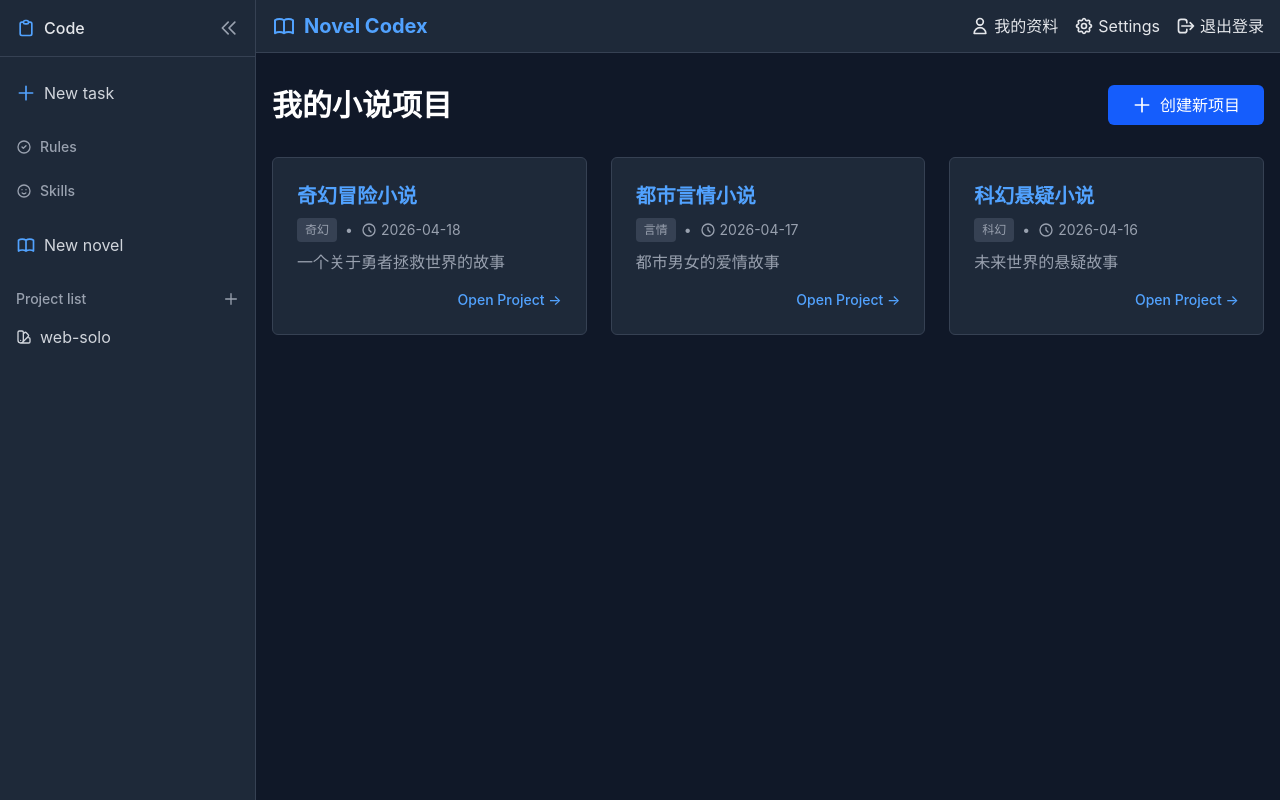
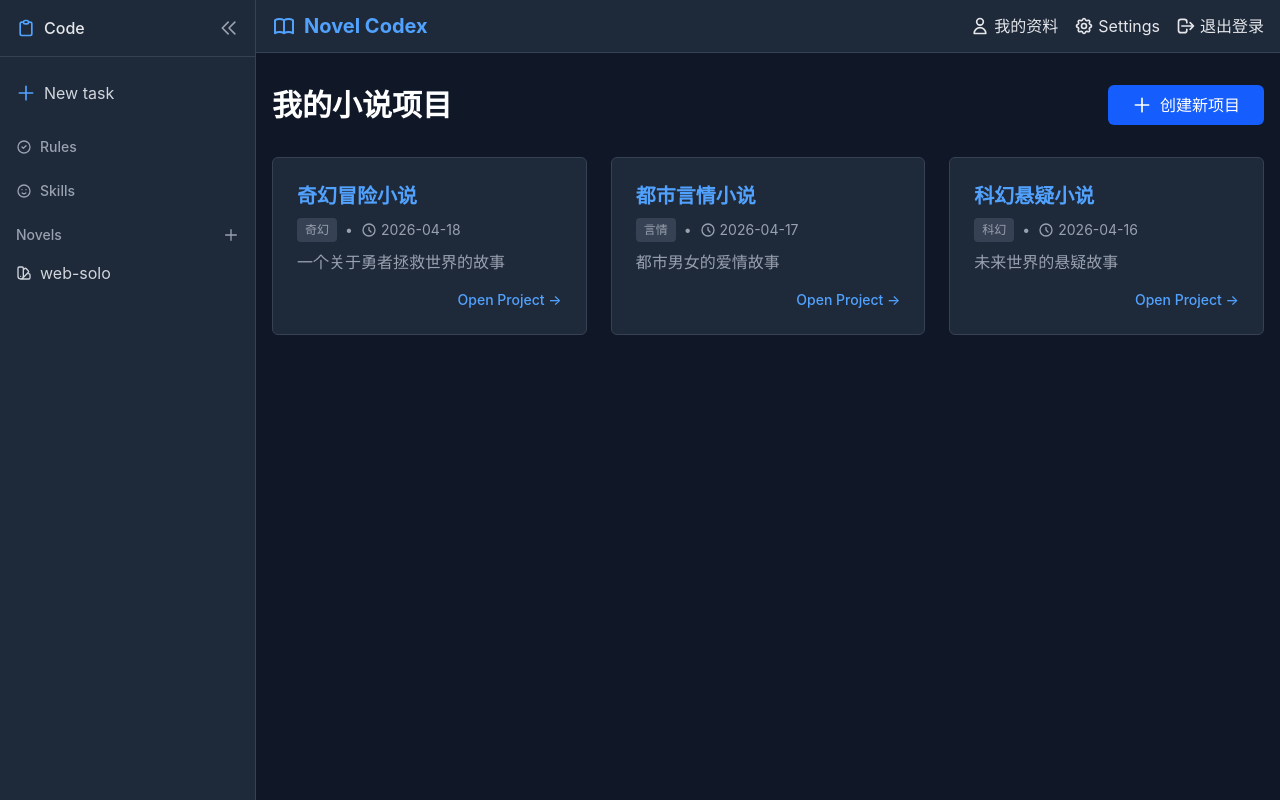
Before and after one commit to MOmo-zg/web-solo, a SvelteKit app: page / in a window 1280 px wide. Built offline with nearby package versions, Linux system fonts and the light colour scheme.

Commit message:
feat: 开发小说创作 Agent 界面
Co-authored-by: traeagent <traeagent@users.noreply.github.com>

```diff
--- a/src/routes/+layout.svelte
+++ b/src/routes/+layout.svelte
@@ -59,21 +59,11 @@
 				</div>
 			</div>
 
-			<!-- New Novel -->
-			<div>
-				<button class="flex items-center space-x-2 text-gray-300 hover:text-white w-full text-left py-2">
-					<svg xmlns="http://www.w3.org/2000/svg" class="h-5 w-5 text-blue-400" fill="none" viewBox="0 0 24 24" stroke="currentColor">
-						<path stroke-linecap="round" stroke-linejoin="round" stroke-width="2" d="M12 6.253v13m0-13C10.832 5.477 9.246 5 7.5 5S4.168 5.477 3 6.253v13C4.168 18.477 5.754 18 7.5 18s3.332.477 4.5 1.253m0-13C13.168 5.477 14.754 5 16.5 5c1.746 0 3.332.477 4.5 1.253v13C19.832 18.477 18.246 18 16.5 18c-1.746 0-3.332.477-4.5 1.253" />
-					</svg>
-					<span>New novel</span>
-				</button>
-			</div>
-
 			<!-- Project List -->
 			<div>
 				<div class="flex items-center justify-between text-gray-400 mb-2">
-					<span class="text-sm font-medium">Project list</span>
-					<button class="text-gray-400 hover:text-white" aria-label="Add project">
+					<span class="text-sm font-medium">Novels</span>
+					<button class="text-gray-400 hover:text-white" aria-label="Add novel">
 						<svg xmlns="http://www.w3.org/2000/svg" class="h-4 w-4" fill="none" viewBox="0 0 24 24" stroke="currentColor">
 							<path stroke-linecap="round" stroke-linejoin="round" stroke-width="2" d="M12 4v16m8-8H4" />
 						</svg>
```
